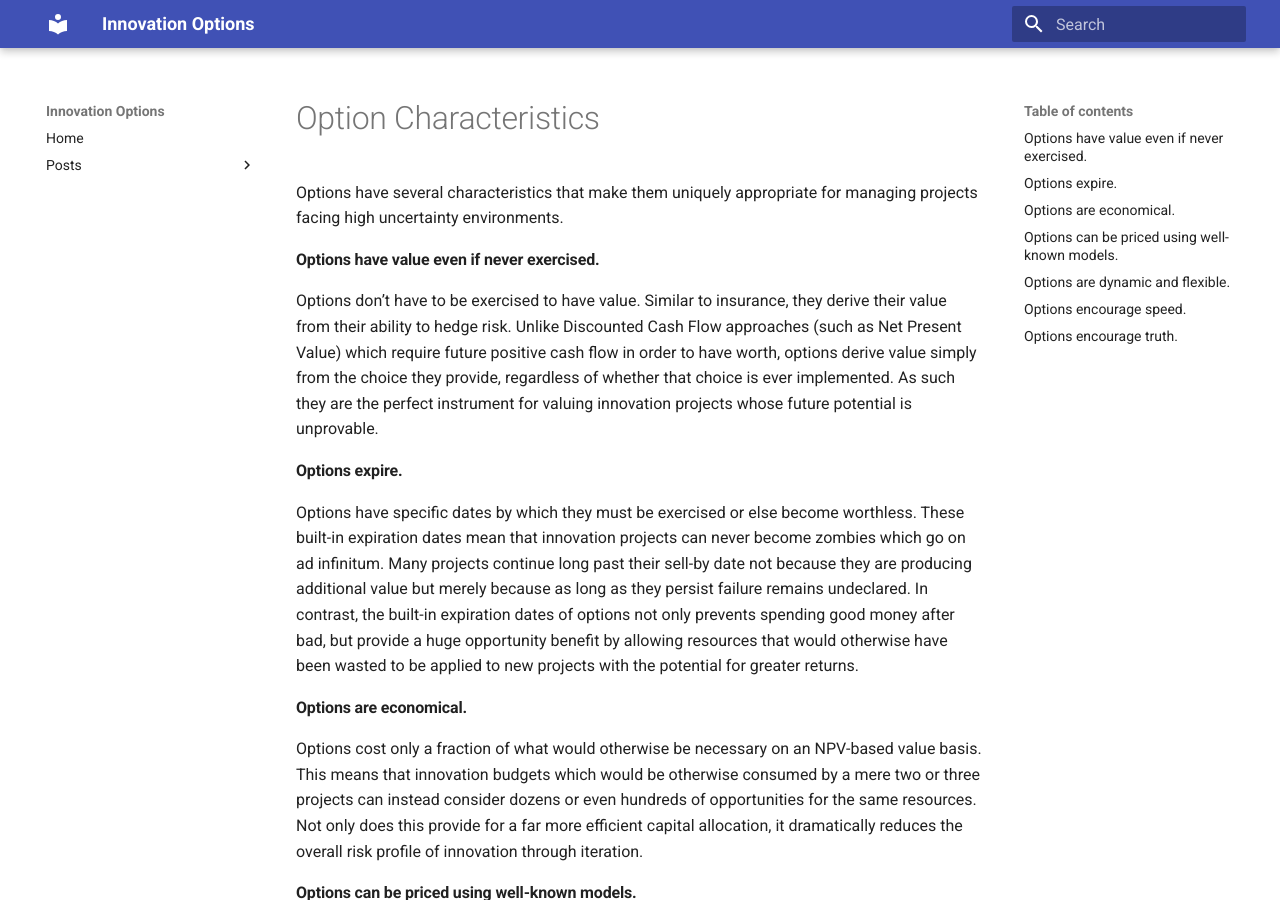
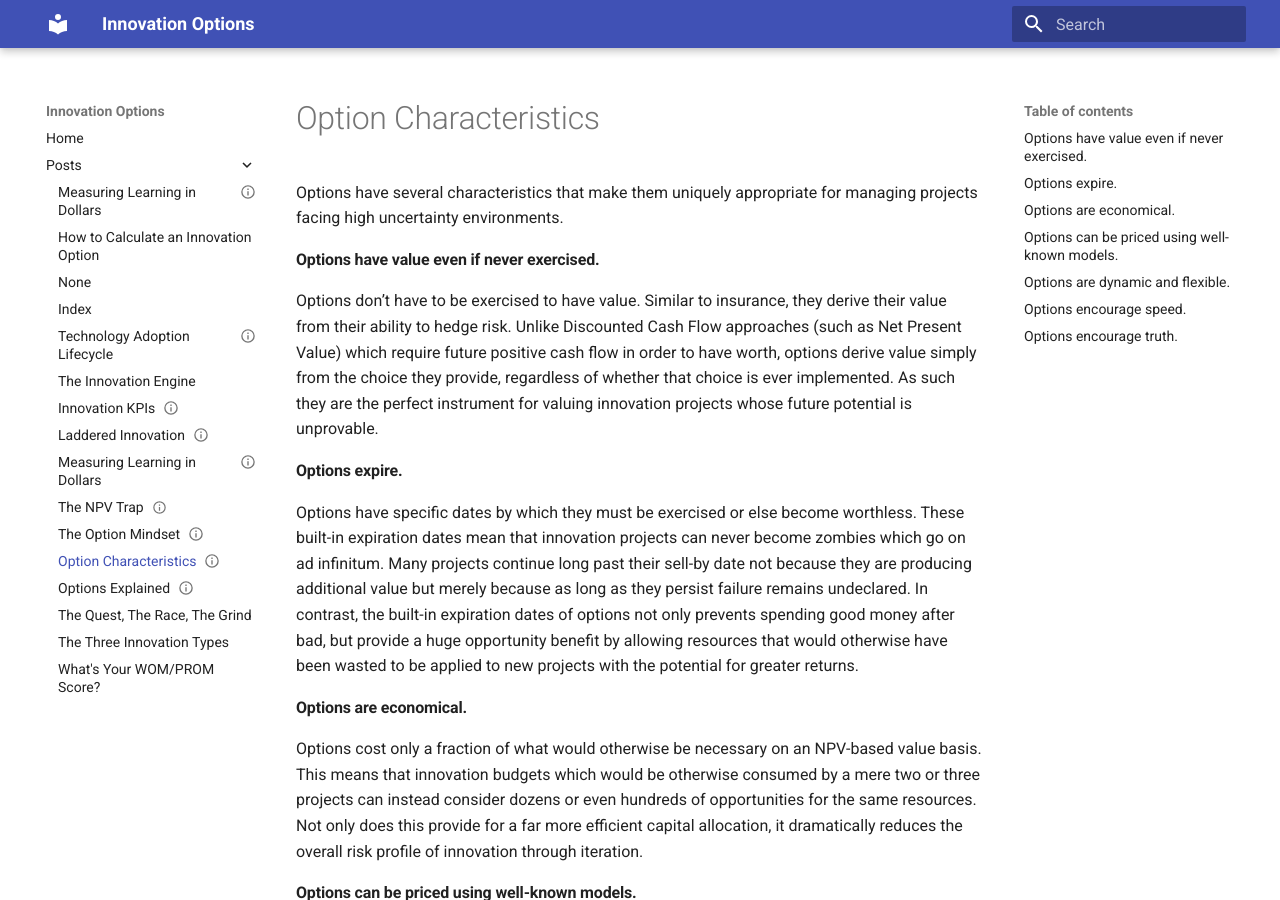
Before and after one commit to innovation-options/io-web, an MkDocs documentation site: the page built from content/posts/options_characteristics/index.md, in a window 1280 px wide and 900 px high. Built offline with MkDocs 1.6.1 and Material for MkDocs 9.7.7, drawn with Linux system fonts in a browser that asks for light colours.

Commit message:
skeleton framing

```diff
--- a/mkdocs.yaml
+++ b/mkdocs.yaml
@@ -15,9 +15,22 @@ docs_dir: 'content'
 nav:
   - Home: index.md
   - Posts:
-    # - The Accounting IS the Problem: accounting-is-the-problem.md
     - posts/measuring_learning/index.md
     - posts/calculate_option/index.md
+    - posts/accouting_problem/index.md
+    - posts/angels_and_options/index.md
+    - posts/diffusion_of_innovations/index.md
+    - posts/innovation_engine/index.md
+    - posts/innovation_metrics/index.md
+    - posts/laddered_innovation/index.md
+    - posts/measuring_learning/index.md
+    - posts/npv_trap/index.md
+    - posts/option_mindset/index.md
+    - posts/options_characteristics/index.md
+    - posts/options_explained/index.md
+    - posts/quest_race_grind/index.md
+    - posts/three_innovation_types/index.md
+    - posts/wom_prom_score/index.md
 extra_javascript:
   - javascripts/mathjax.js
   - https://unpkg.com/mathjax@3/es5/tex-mml-chtml.js
```
